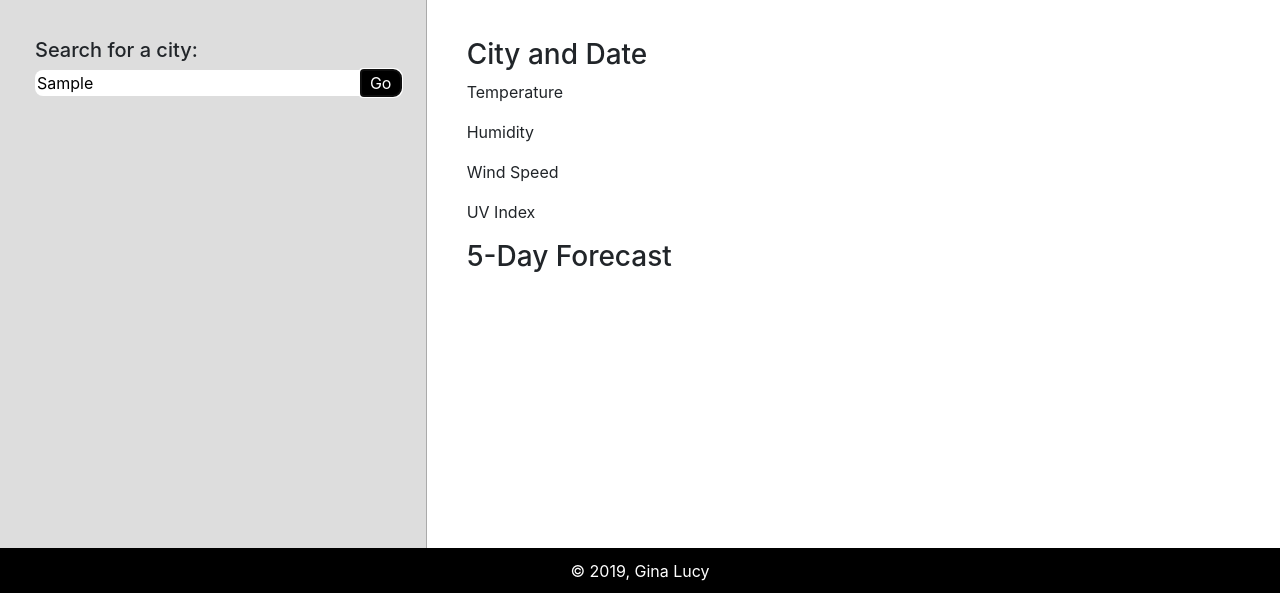
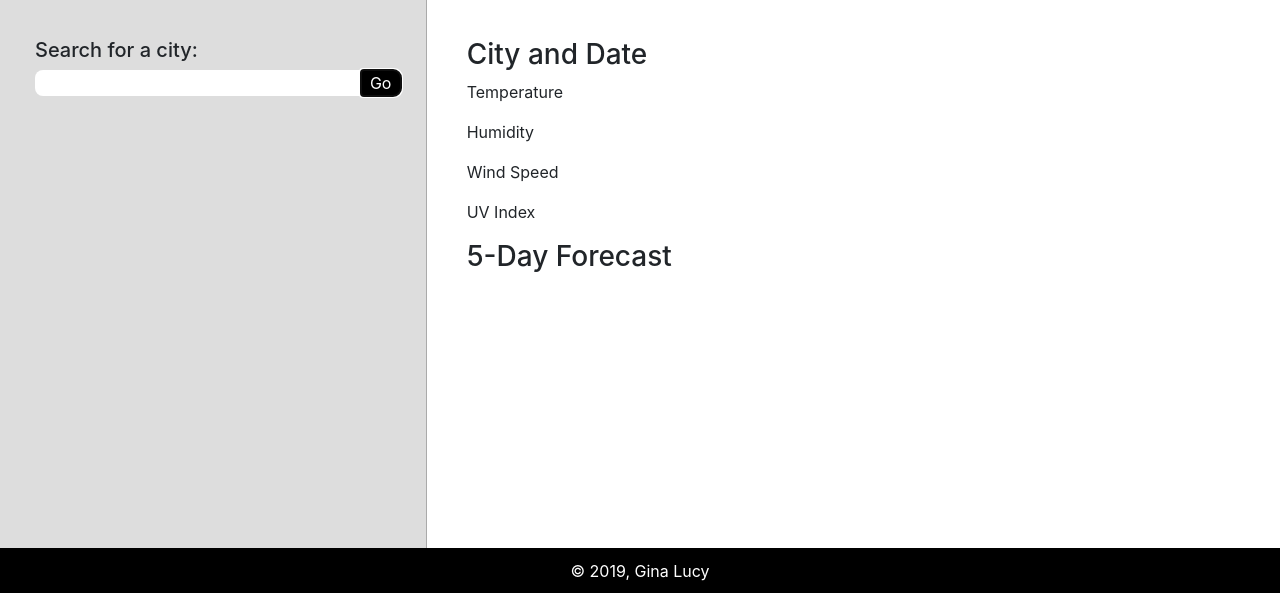
Before and after one commit to grlucy/Weather-Dashboard, a plain HTML site: page index.html in a window 1280 px wide. Both pictures are taken after typing "Sample" into the empty fields and a click on the button "Go". Shown: the part 207-800 px from the top of the page. Drawn offline with nearby package versions, Linux system fonts and the light colour scheme; a web font is replaced by a local one.

Commit message:
created searchBtn click event

```diff
--- a/assets/javascript/weather.js
+++ b/assets/javascript/weather.js
@@ -1 +1,23 @@
 // API Key: bccd5fad3b0259856da508d996025871
+
+$(document).ready(function() {
+  // Declare variables
+  const cityInputEl = $("#citySearch");
+  const searchBtn = $("#searchBtn");
+  const searchHistoryDiv = $("#cityHistory");
+  const cityAndDateEl = $("#cityAndDate");
+  const currentTempEl = $("#currentTemp");
+  const currentHumidityEl = $("#currentHumidity");
+  const currentWindEl = $("#currentWind");
+  const currentUVEl = $("#currentUV");
+
+  // Add click event to search button
+  searchBtn.on("click", function() {
+    event.preventDefault();
+    // Get city from text input
+    let city = cityInputEl.val();
+    console.log(city);
+    // clear text input
+    cityInputEl.val("");
+  });
+});
--- a/index.html
+++ b/index.html
@@ -42,11 +42,13 @@
           <!--Search Bar and Search History-->
           <div class="col-sm-4" id="searchSidebar">
             <h5>Search for a city:</h5>
-            <input type="text" name="citySearch" id="citySearch" /><button
-              id="searchBtn"
-            >
-              Go</button
-            ><br /><br />
+            <form>
+              <input type="text" name="citySearch" id="citySearch" /><button
+                id="searchBtn"
+              >
+                Go</button
+              ><br /><br />
+            </form>
             <div id="cityHistory"></div>
           </div>
           <div class="col-sm-8" id="weatherCol">
@@ -71,6 +73,7 @@
         </div>
       </div>
     </section>
+    <!--Footer-->
     <footer>
       <div class="container-fluid">
         <div class="row">
```
